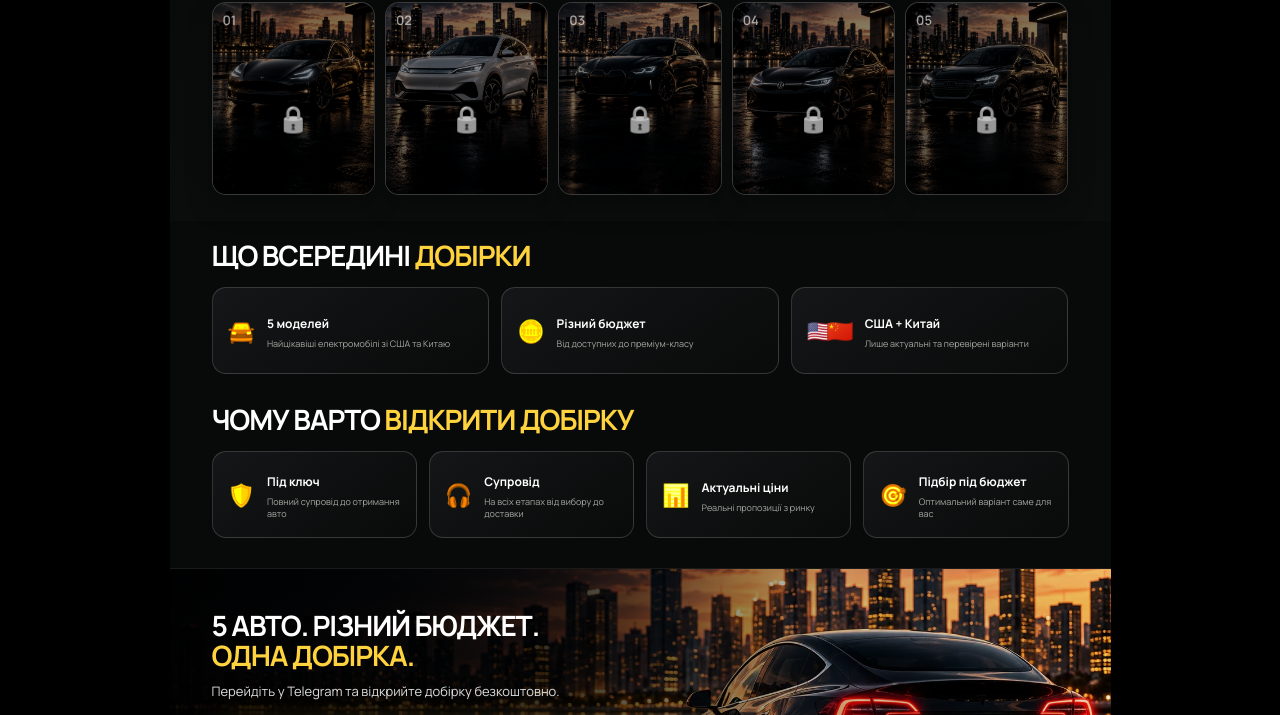
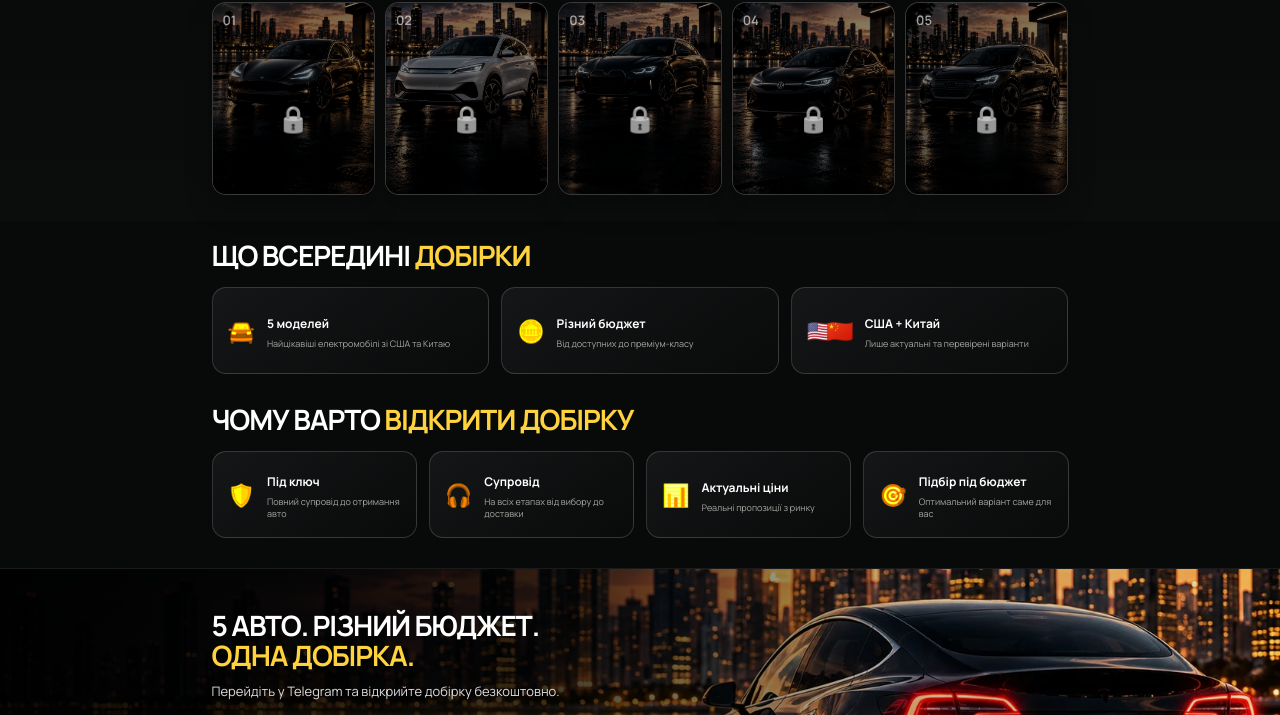
Before and after one commit to SviatF/telegram-adream, a website: page public/index.html in a window 1280 px wide. Shown: the part 854-1569 px from the top of the page. Drawn offline with Linux system fonts and the light colour scheme.

Commit message:
Remove side gutters and make landing full-width

```diff
--- a/public/styles.css
+++ b/public/styles.css
@@ -11,7 +11,7 @@ html{background:#000;scroll-behavior:smooth}
 body{margin:0;background:#000;color:#fff;font-family:Manrope,Arial,sans-serif;min-width:320px}
 img{display:block;max-width:100%}
 a{text-decoration:none;color:inherit}
-.landing{width:min(100%,941px);margin:0 auto;background:var(--bg);overflow:hidden;box-shadow:0 0 70px rgba(0,0,0,.65)}
+.landing{width:100%;margin:0;background:var(--bg);overflow:hidden;box-shadow:none}
 
 /* HERO */
 .hero{height:750px;position:relative;overflow:hidden;background:#080909}
@@ -19,7 +19,7 @@ a{text-decoration:none;color:inherit}
 .hero-shade{position:absolute;inset:0;background:
   linear-gradient(90deg,rgba(0,0,0,.96) 0%,rgba(0,0,0,.83) 35%,rgba(0,0,0,.38) 61%,rgba(0,0,0,.12) 100%),
   linear-gradient(180deg,rgba(0,0,0,.03),rgba(0,0,0,.2) 60%,rgba(0,0,0,.68) 100%)}
-.hero-inner{position:relative;z-index:2;height:100%;padding:22px 52px 34px;display:flex;flex-direction:column}
+.hero-inner{position:relative;z-index:2;height:100%;width:min(100%,941px);margin:0 auto;padding:22px 52px 34px;display:flex;flex-direction:column}
 .topbar{display:flex;align-items:flex-start;justify-content:space-between}
 .brand-wrap{display:flex;align-items:center;gap:13px}
 .brand-logo{width:95px;height:58px;object-fit:contain;object-position:left center}
@@ -49,7 +49,7 @@ a{text-decoration:none;color:inherit}
 .published span{height:1px;background:rgba(255,255,255,.32)}
 
 /* MODELS */
-.models-section{padding:30px 42px 26px;background:linear-gradient(180deg,#080909 0%,#0b0c0c 100%)}
+.models-section{padding:30px max(42px,calc((100vw - 941px)/2 + 42px)) 26px;background:linear-gradient(180deg,#080909 0%,#0b0c0c 100%)}
 .section-head{display:flex;justify-content:space-between;align-items:flex-start;gap:18px}
 h2{margin:0;font-size:28px;line-height:1.04;letter-spacing:-.04em}
 h2 em{font-style:normal;color:var(--yellow)}
@@ -62,7 +62,7 @@ h2 em{font-style:normal;color:var(--yellow)}
 .lock{position:absolute;z-index:2;left:50%;top:60%;transform:translate(-50%,-50%);font-size:26px;filter:grayscale(1);opacity:.9}
 
 /* VALUE BLOCKS */
-.inside,.why{padding:20px 42px;background:#080909}
+.inside,.why{padding:20px max(42px,calc((100vw - 941px)/2 + 42px));background:#080909}
 .triple,.quad{display:grid;gap:12px;margin-top:17px}
 .triple{grid-template-columns:repeat(3,1fr)}
 .quad{grid-template-columns:repeat(4,1fr)}
@@ -77,7 +77,7 @@ h2 em{font-style:normal;color:var(--yellow)}
 .footer-cta{height:285px;position:relative;overflow:hidden;border-top:1px solid rgba(255,255,255,.08)}
 .footer-bg{position:absolute;inset:0;width:100%;height:100%;object-fit:cover;object-position:center}
 .footer-shade{position:absolute;inset:0;background:linear-gradient(90deg,rgba(0,0,0,.95) 0%,rgba(0,0,0,.78) 42%,rgba(0,0,0,.18) 72%,rgba(0,0,0,.05) 100%)}
-.footer-content{position:relative;z-index:2;width:560px;padding:42px 0 0 42px}
+.footer-content{position:relative;z-index:2;width:min(100%,941px);margin:0 auto;padding:42px 0 0 42px}
 .footer-content p{font-size:13px;color:#ddd;margin:12px 0 18px}
 .footer-btn{width:470px;height:54px;border-radius:15px;font-size:13px}
 .footer-btn .telegram-icon{width:36px;height:36px;font-size:15px}
```
